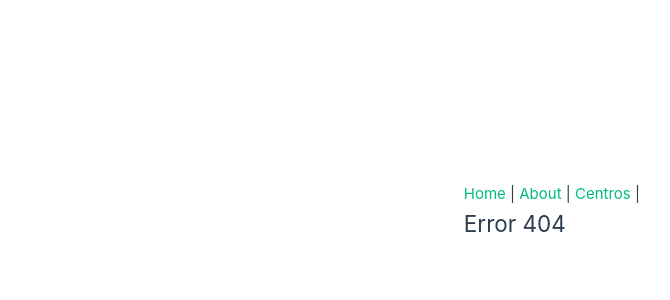
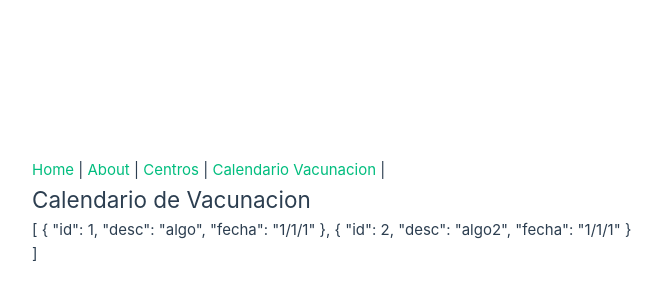
Before and after one commit to fernando0704/PNT2_PROYECT, a Vue app in the folder vue-project/: page /#/calendarioVacunacion in a window 1280 px wide. Before the commit this address had no page. Shown: the part 188-488 px from the top of the page, without its empty margins (0-670 px from the left). Built offline with nearby package versions, Linux system fonts and the light colour scheme.

Commit message:
Agregando Pinia

```diff
--- /dev/null
+++ b/package.json
@@ -0,0 +1,5 @@
+{
+  "dependencies": {
+    "pinia": "^2.0.13"
+  }
+}
--- a/vue-project/src/App.vue
+++ b/vue-project/src/App.vue
@@ -7,6 +7,10 @@
       <router-link to="/about">About</router-link> |
       <router-link to="/centros">Centros</router-link> |
       <!--<router-link to="/gestionventa">Gestion venta</router-link> |-->
+      <router-link to="/calendarioVacunacion"
+        >Calendario Vacunacion</router-link
+      >
+      |
     </p>
     <router-view></router-view>
   </div>
--- /dev/null
+++ b/vue-project/src/components/CalendarioVacunacion.vue
@@ -0,0 +1,25 @@
+<template>
+  <div>
+    <h2>Calendario de Vacunacion</h2>
+    {{ listaVacunacion }}
+  </div>
+</template>
+
+<script>
+import { useStore } from "../store/storeVacunacion.js";
+import { storeToRefs } from "pinia";
+
+export default {
+  setup() {
+    const store = useStore();
+    const { listaVacunacion } = storeToRefs(store);
+    return {
+      // you can return the whole store instance to use it in the template
+      store,
+      listaVacunacion,
+    };
+  },
+};
+</script>
+
+<style></style>
--- a/vue-project/src/main.js
+++ b/vue-project/src/main.js
@@ -1,9 +1,11 @@
+import { createPinia } from 'pinia'
 import { createApp } from 'vue'
 import App from './App.vue'
 import router from './router/router.js'
 
+
 const app = createApp(App)
 
 app.use(router)
-
+app.use(createPinia())
 app.mount('#app')
--- a/vue-project/src/router/router.js
+++ b/vue-project/src/router/router.js
@@ -6,6 +6,8 @@ import About from '../components/About.vue'
 import Home from '../components/Home.vue'
 import NotFound from '../components/NotFound.vue'
 import Centros from '../components/Centros.vue'
+import CalendarioVacunacion from '../components/CalendarioVacunacion.vue'
+
 
 
 //const Home = { template: '<div>Home</div>' }
@@ -16,6 +18,7 @@ const routes = [
   { path: '/', component: Home },
   { path: '/about', component: About },
   { path: '/centros', component: Centros },
+  { path: '/calendarioVacunacion', component: CalendarioVacunacion },
   { path: '/:pathMatch(.*)*', component: NotFound },
 ]
 
--- /dev/null
+++ b/vue-project/src/store/storeVacunacion.js
@@ -0,0 +1,12 @@
+import { defineStore } from 'pinia'
+
+// useStore could be anything like useUser, useCart
+// the first argument is a unique id of the store across your application
+export const useStore = defineStore('main', {
+
+    state: () => {
+        return { listaVacunacion: [{id:1,desc:"algo", fecha:"1/1/1"},{id:2,desc:"algo2", fecha:"1/1/1"}] }
+    },
+
+    // other options...
+})
```
Also changed, not shown: 1 other file (tests, documents, lock files or other folders).
